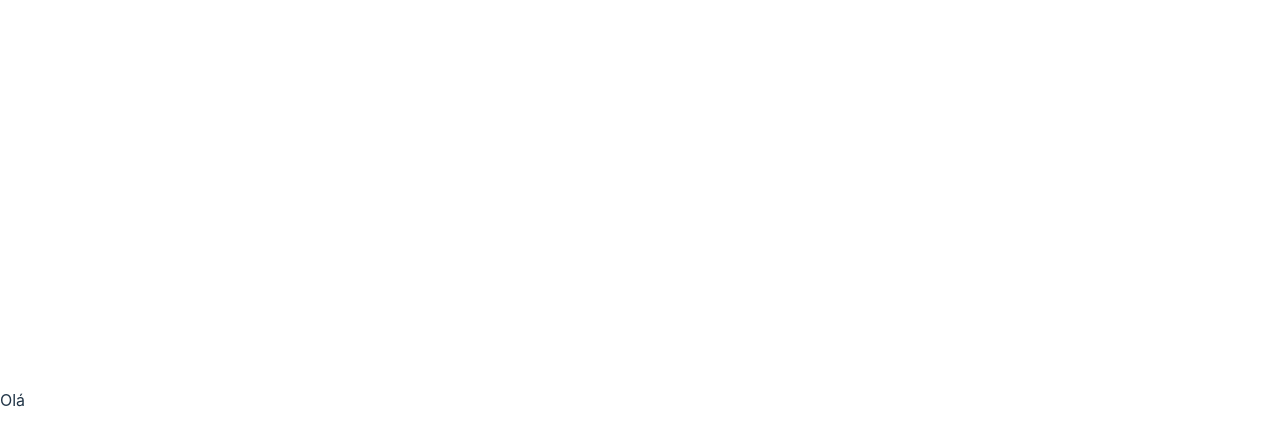
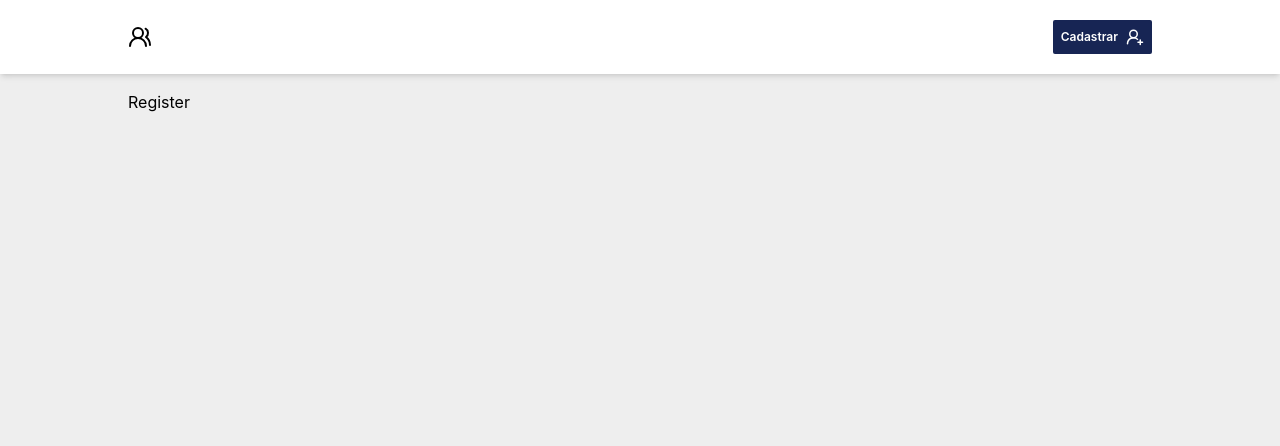
Before and after one commit to carolinavalladares/prorius_web_teste, a React (Vite) app in the folder client/: page /cadastrar in a window 1280 px wide. Shown: the top 446 px of the page. Built offline with nearby package versions, Linux system fonts and the light colour scheme.

Commit message:
add client router

```diff
--- a/client/package.json
+++ b/client/package.json
@@ -26,6 +26,7 @@
     "eslint-plugin-react-hooks": "^4.6.0",
     "eslint-plugin-react-refresh": "^0.4.4",
     "postcss": "^8.4.31",
+    "react-router-dom": "^6.20.0",
     "tailwindcss": "^3.3.5",
     "typescript": "^5.2.2",
     "vite": "^5.0.0"
--- a/client/src/App.tsx
+++ /dev/null
@@ -1,5 +0,0 @@
-function App() {
-  return <>Olá</>;
-}
-
-export default App;
--- /dev/null
+++ b/client/src/components/AppRoutes.tsx
@@ -0,0 +1,14 @@
+import { Routes, Route } from "react-router-dom";
+import Home from "../pages/Home";
+import Register from "../pages/Register";
+
+const AppRoutes = () => {
+  return (
+    <Routes>
+      <Route index element={<Home />} />
+      <Route path="/cadastrar" element={<Register />} />
+    </Routes>
+  );
+};
+
+export default AppRoutes;
--- /dev/null
+++ b/client/src/components/Header.tsx
@@ -0,0 +1,24 @@
+import { UsersRound } from "lucide-react";
+import { Link } from "react-router-dom";
+import { UserRoundPlus } from "lucide-react";
+
+const Header = () => {
+  return (
+    <header className="bg-white shadow-md py-5">
+      <div className="max-w-5xl m-auto px-4 flex items-center justify-between lg:px-0">
+        <Link to="/">
+          <UsersRound />
+        </Link>
+
+        <Link title="Cadastrar novo usuário" to={"/cadastrar"}>
+          <button className="bg-blue-950 text-white px-2 py-2 flex items-center justify-center gap-2 font-semibold text-xs rounded-sm">
+            Cadastrar
+            <UserRoundPlus size={18} color="#ffffff" />
+          </button>
+        </Link>
+      </div>
+    </header>
+  );
+};
+
+export default Header;
--- /dev/null
+++ b/client/src/components/Layout.tsx
@@ -0,0 +1,18 @@
+import Header from "./Header";
+
+interface IProps {
+  children: JSX.Element | JSX.Element[];
+}
+
+const Layout = ({ children }: IProps) => {
+  return (
+    <div>
+      <Header />
+      <section className="max-w-5xl m-auto px-4 lg:px-0 mt-4">
+        {children}
+      </section>
+    </div>
+  );
+};
+
+export default Layout;
--- a/client/src/index.css
+++ b/client/src/index.css
@@ -8,56 +8,12 @@
   --color: #192a53;
 }
 
-a {
-  font-weight: 500;
-  color: #646cff;
-  text-decoration: inherit;
-}
-a:hover {
-  color: #535bf2;
+html,
+#root,
+body {
+  min-height: 100vh;
 }
 
 body {
-  margin: 0;
-  display: flex;
-  place-items: center;
-  min-width: 320px;
-  min-height: 100vh;
+  background-color: #eee;
 }
-
-h1 {
-  font-size: 3.2em;
-  line-height: 1.1;
-}
-
-button {
-  border-radius: 8px;
-  border: 1px solid transparent;
-  padding: 0.6em 1.2em;
-  font-size: 1em;
-  font-weight: 500;
-  font-family: inherit;
-  background-color: #1a1a1a;
-  cursor: pointer;
-  transition: border-color 0.25s;
-}
-button:hover {
-  border-color: #646cff;
-}
-button:focus,
-button:focus-visible {
-  outline: 4px auto -webkit-focus-ring-color;
-}
-
-@media (prefers-color-scheme: light) {
-  :root {
-    color: #213547;
-    background-color: #ffffff;
-  }
-  a:hover {
-    color: #747bff;
-  }
-  button {
-    background-color: #f9f9f9;
-  }
-}
--- a/client/src/main.tsx
+++ b/client/src/main.tsx
@@ -1,10 +1,17 @@
-import React from 'react'
-import ReactDOM from 'react-dom/client'
-import App from './App.tsx'
-import './index.css'
+import React from "react";
+import ReactDOM from "react-dom/client";
 
-ReactDOM.createRoot(document.getElementById('root')!).render(
+import "./index.css";
+import Layout from "./components/Layout.tsx";
+import AppRoutes from "./components/AppRoutes.tsx";
+import { BrowserRouter } from "react-router-dom";
+
+ReactDOM.createRoot(document.getElementById("root")!).render(
   <React.StrictMode>
-    <App />
-  </React.StrictMode>,
-)
+    <BrowserRouter>
+      <Layout>
+        <AppRoutes />
+      </Layout>
+    </BrowserRouter>
+  </React.StrictMode>
+);
--- /dev/null
+++ b/client/src/pages/Home.tsx
@@ -0,0 +1,11 @@
+const Home = () => {
+  return (
+    <div>
+      <h1 className="text-xl font-semibold ">Gerenciar usuários</h1>
+
+      <div></div>
+    </div>
+  );
+};
+
+export default Home;
--- /dev/null
+++ b/client/src/pages/Register.tsx
@@ -0,0 +1,5 @@
+const Register = () => {
+  return <div>Register</div>;
+};
+
+export default Register;
```
Also changed, not shown: 1 other file (tests, documents, lock files or other folders).
